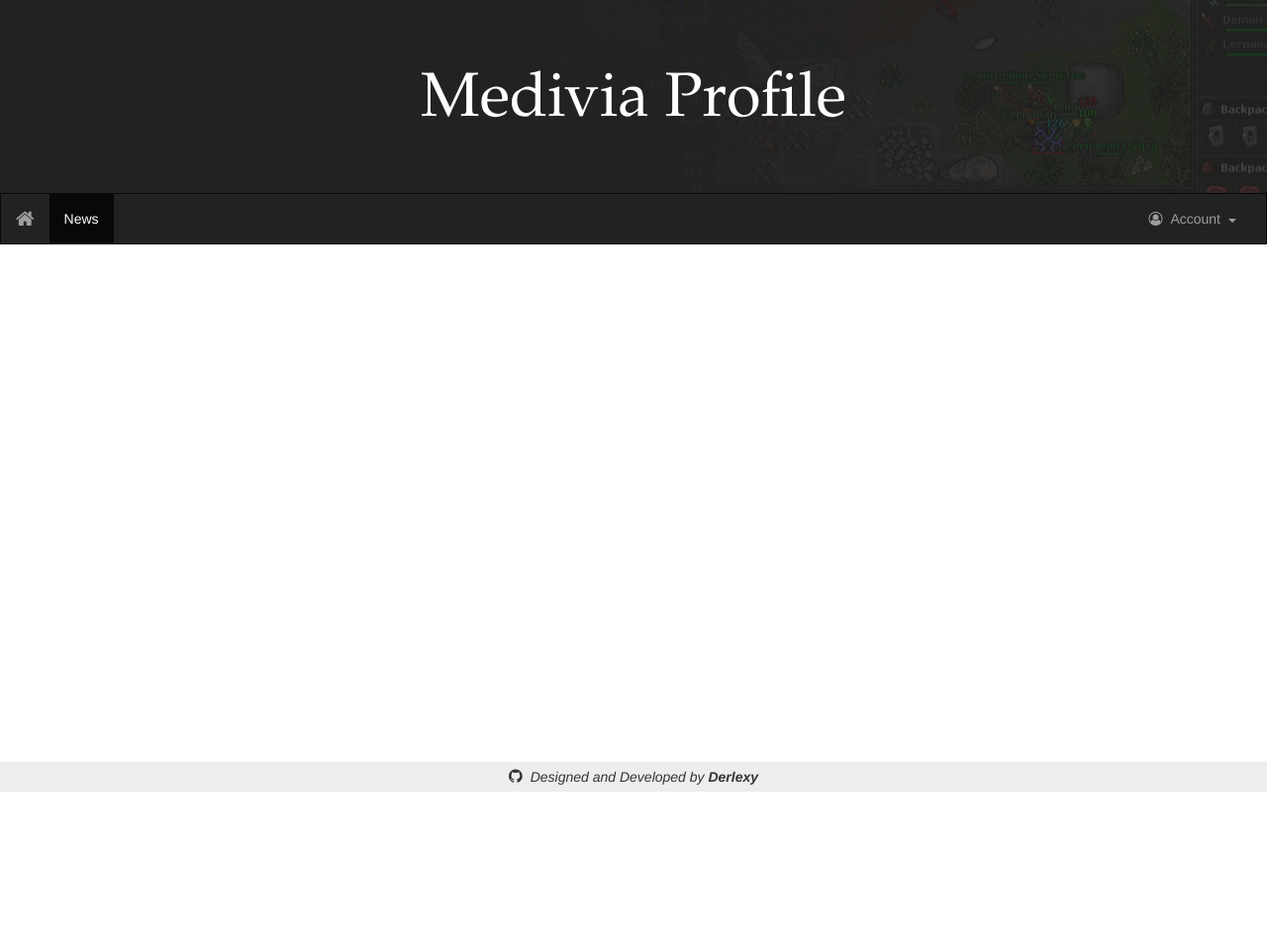
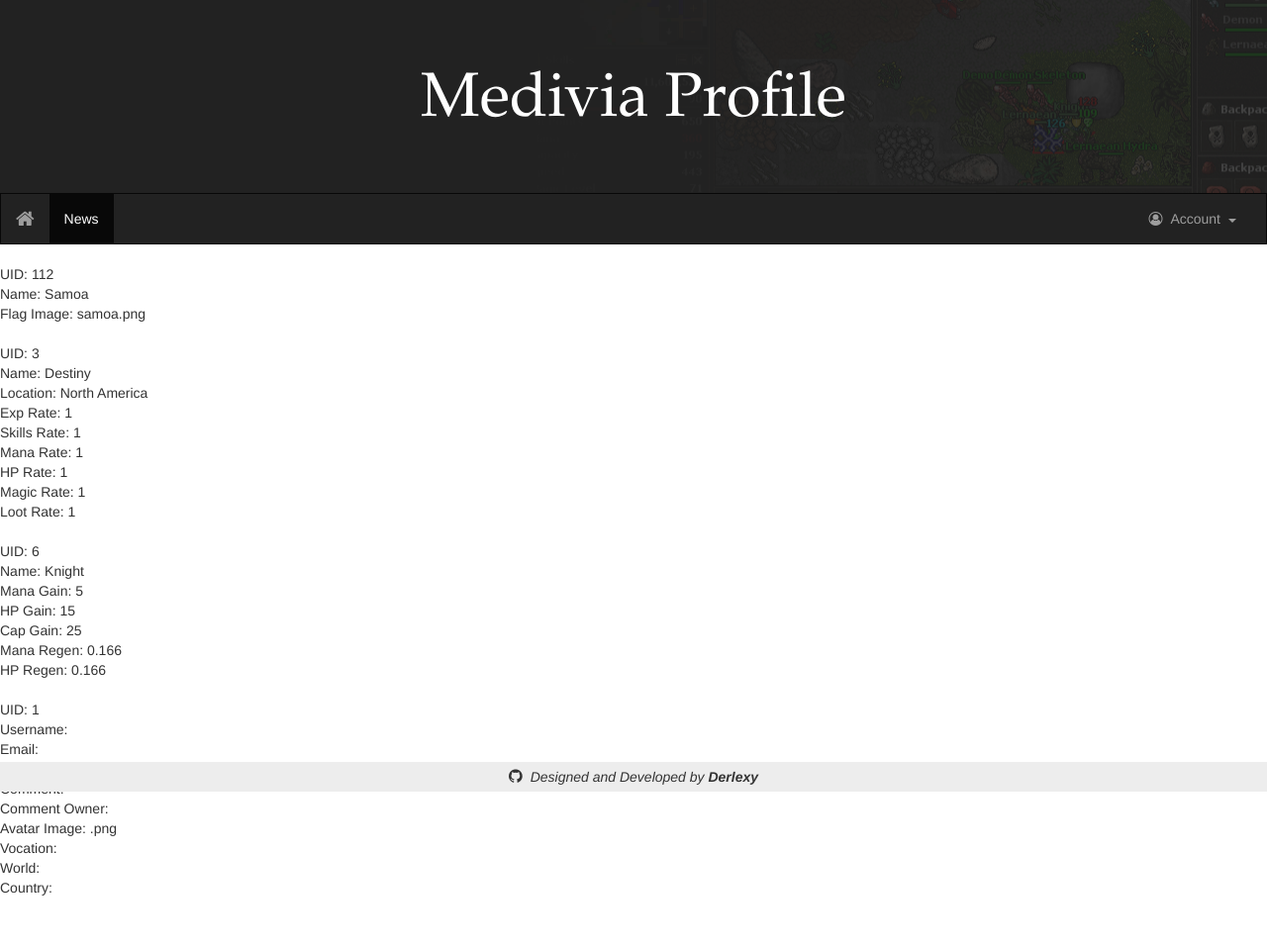
Before and after one commit to JotaCampagnolo/MediviaProfile, a PHP site: page / in a window 1280 px wide. Shown: the whole page at 99% size. Before the commit the page ends 800 px from the top, so only its background shows below. Run offline with PHP 8.4, Linux system fonts and the light colour scheme; data comes from the database, SQL or seed files in the repository; data that the repository does not hold is empty; some libraries are stand-ins or nearby versions.

Commit message:
Classes User, Country, Vocation e World prontas.

```diff
--- a/source/classes/classes.php
+++ b/source/classes/classes.php
@@ -1,6 +1,4 @@
 <?php
-    // Includes:
-    include "../functions/database_functions.php";
     // Classes:
         // Country:
         class Country{
@@ -9,9 +7,8 @@
             var $name;
             var $flagImage;
             // Constructors:
-            function __construct($uid){
+            function __construct($link, $uid){
                 $this->uid = $uid;
-                $link = connectDatabase();
                 $resultQuery = mysqli_query($link, "SELECT * FROM countries WHERE uid = '$uid'");
                 $row = mysqli_fetch_array($resultQuery);
                 $this->name = $row[1];
@@ -37,9 +34,8 @@
             var $manaRegen;
             var $hpRegen;
             // Constructors:
-            function __construct($uid){
+            function __construct($link, $uid){
                 $this->uid = $uid;
-                $link = connectDatabase();
                 $resultQuery = mysqli_query($link, "SELECT * FROM vocations WHERE uid = '$uid'");
                 $row = mysqli_fetch_array($resultQuery);
                 $this->name = $row[1];
@@ -75,9 +71,8 @@
             var $magicRate;
             var $lootRate;
             // Constructors:
-            function __construct($uid){
+            function __construct($link, $uid){
                 $this->uid = $uid;
-                $link = connectDatabase();
                 $resultQuery = mysqli_query($link, "SELECT * FROM worlds WHERE uid = '$uid'");
                 $row = mysqli_fetch_array($resultQuery);
                 $this->name = $row[1];
@@ -107,16 +102,45 @@
         // User:
         class User{
             // Attributes:
-
+            var $uid;
+            var $username;
+            var $email;
+            var $password;
+            var $comment;
+            var $comment_owner;
+            var $avatar_image;
+            var $vocation;
+            var $world;
+            var $country;
             // Constructors:
-
+            function __construct($link, $uid){
+                $this->uid = $uid;
+                $resultQuery = mysqli_query($link, "SELECT * FROM users WHERE uid = '$uid'");
+                $row = mysqli_fetch_array($resultQuery);
+                $this->username = $row[1];
+                $this->email = $row[2];
+                $this->password = $row[3];
+                $this->comment = $row[4];
+                $this->comment_owner = $row[5];
+                $this->avatar_image = $row[6] . ".png";
+                $this->vocation = new Vocation($link, $row[7]);
+                $this->world = new World($link, $row[8]);
+                $this->country = new Country($link, $row[9]);
+                return;
+            }
             // Methods:
+            function printClass(){
+                echo "UID: " . $this->uid . '<br>';
+                echo "Username: " . $this->username . '<br>';
+                echo "Email: " . $this->email . '<br>';
+                echo "Password: " . $this->password . '<br>';
+                echo "Comment: " . $this->comment . '<br>';
+                echo "Comment Owner: " . $this->comment_owner . '<br>';
+                echo "Avatar Image: " . $this->avatar_image . '<br>';
+                echo "Vocation: " . $this->vocation->name . '<br>';
+                echo "World: " . $this->world->name . '<br>';
+                echo "Country: " . $this->country->name . '<br><br>';
+                return;
+            }
         }
-    // Tests:
-    $c1 = new Country(112);
-    $c1->printClass();
-    $w1 = new World(3);
-    $w1->printClass();
-    $v1 = new Vocation(6);
-    $v1->printClass();
 ?>
--- a/source/index.php
+++ b/source/index.php
@@ -17,6 +17,7 @@
         <?php
             include "functions/layout_functions.php";
             include "functions/database_functions.php";
+            include "classes/classes.php";
         ?>
 
         <!-- HTML5 shim and Respond.js for IE8 support of HTML5 elements and media queries -->
@@ -44,6 +45,17 @@
                 ?>
             </div>
             <div class="row"> <!-- Page Content -->
+                <?php
+                    // Tests:
+                    $c1 = new Country($link, 112);
+                    $c1->printClass();
+                    $w1 = new World($link, 3);
+                    $w1->printClass();
+                    $v1 = new Vocation($link, 6);
+                    $v1->printClass();
+                    $u1 = new User($link, 1);
+                    $u1->printClass();
+                ?>
             </div>
             <div class="row" style="margin-bottom: 30px"> <!-- Page pre-Footer -->
             </div>
```
